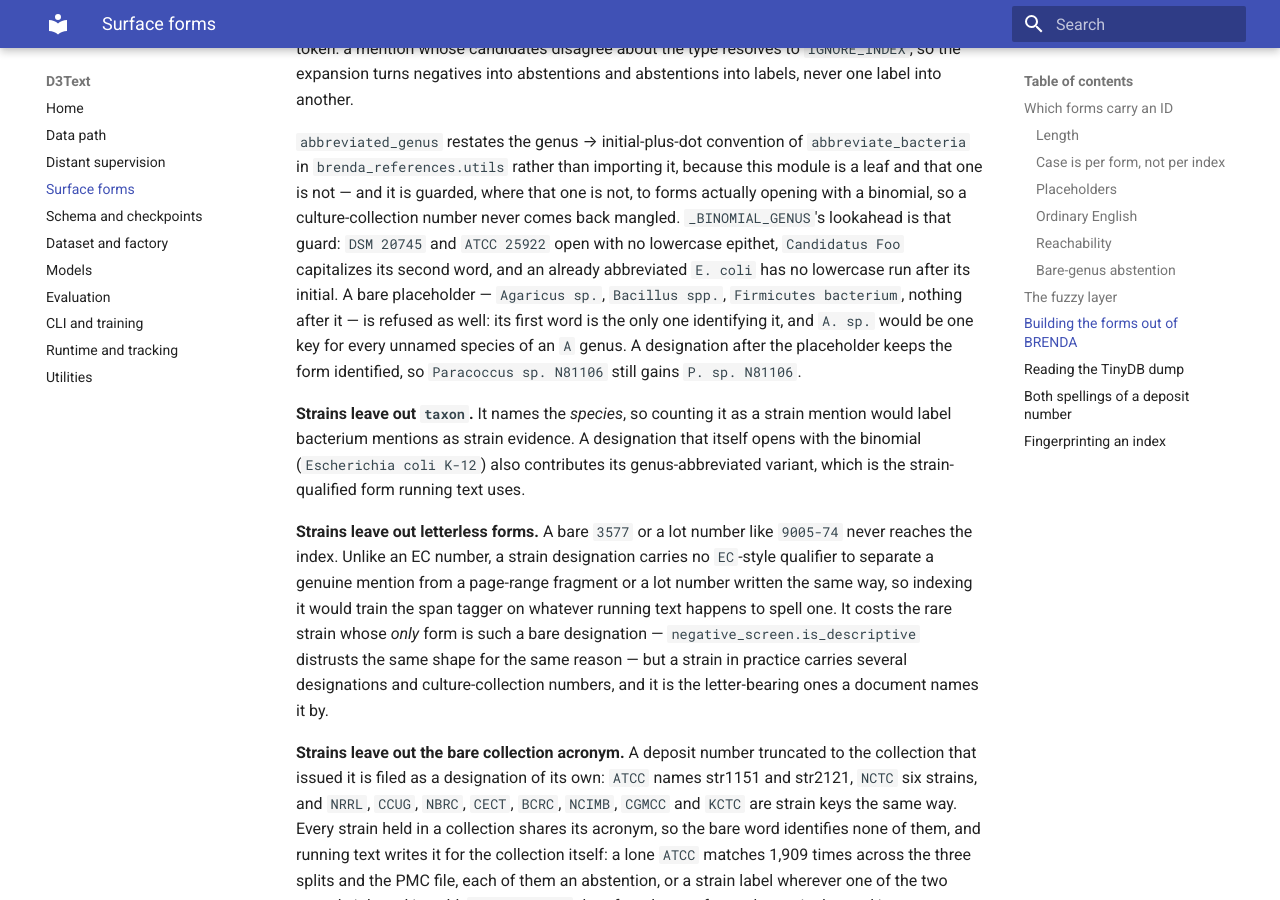
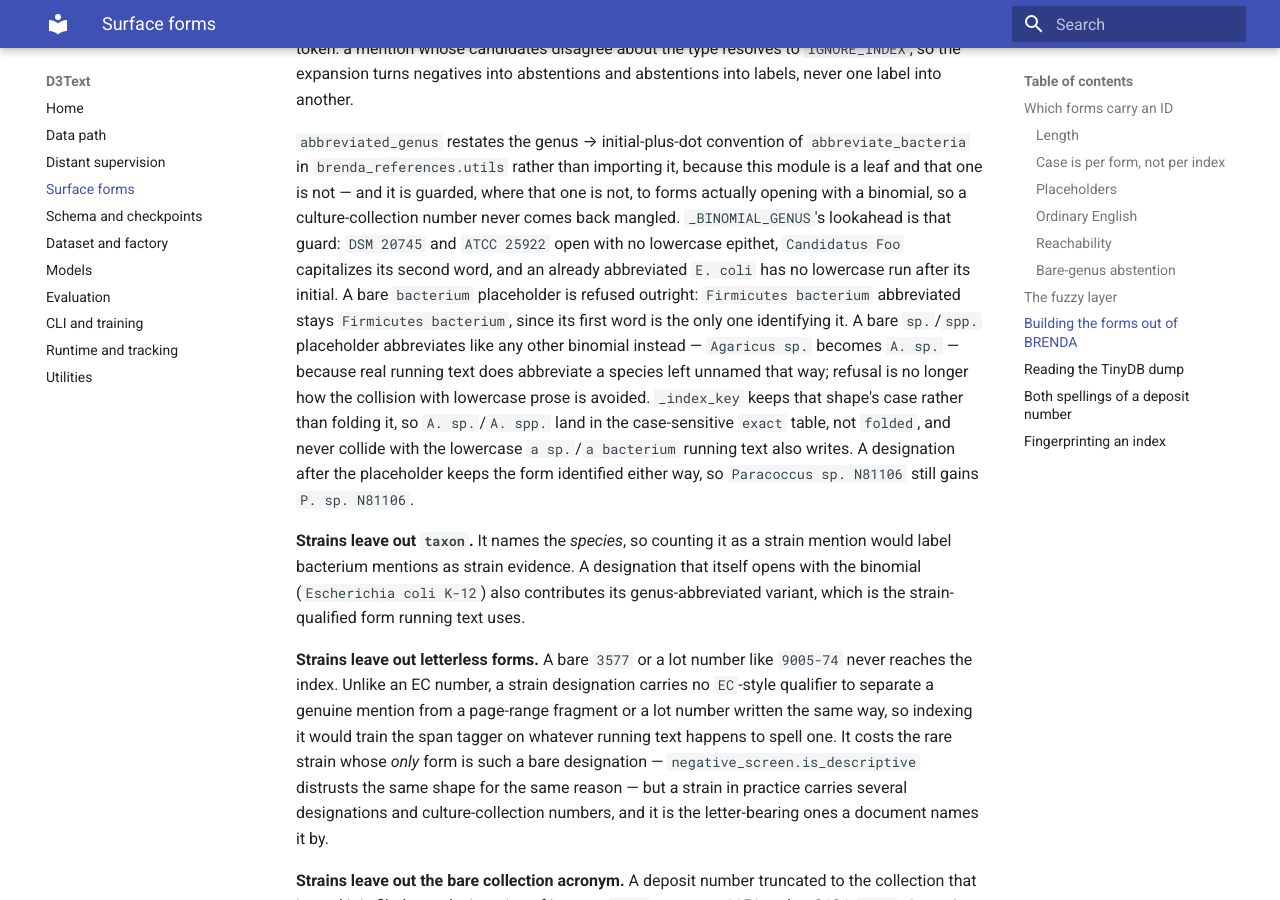
Before and after one commit to manuquadros/d3text, an MkDocs documentation site: the page built from docs/surface-forms.md, in a window 1280 px wide and 900 px high, scrolled down 7952 px. Built offline with MkDocs 1.6.1 and Material for MkDocs 9.7.7, drawn with Linux system fonts in a browser that asks for light colours.

Commit message:
docs: describe the current sp./spp./bacterium abbreviation split
sp./spp. abbreviate normally now, landing in the case-sensitive
exact table instead of refusing outright; only bare bacterium still
refuses abbreviation.

```diff
--- a/docs/surface-forms.md
+++ b/docs/surface-forms.md
@@ -381,10 +381,16 @@ culture-collection number never comes back mangled. `_BINOMIAL_GENUS`'s
 lookahead is that guard: `DSM 20745` and `ATCC 25922` open with no lowercase
 epithet, `Candidatus Foo` capitalizes its second word, and an already
 abbreviated `E. coli` has no lowercase run after its initial. A bare
-placeholder — `Agaricus sp.`, `Bacillus spp.`, `Firmicutes bacterium`, nothing
-after it — is refused as well: its first word is the only one identifying it,
-and `A. sp.` would be one key for every unnamed species of an `A` genus. A
-designation after the placeholder keeps the form identified, so
+`bacterium` placeholder is refused outright: `Firmicutes bacterium`
+abbreviated stays `Firmicutes bacterium`, since its first word is the only
+one identifying it. A bare `sp.`/`spp.` placeholder abbreviates like any
+other binomial instead — `Agaricus sp.` becomes `A. sp.` — because real
+running text does abbreviate a species left unnamed that way; refusal is no
+longer how the collision with lowercase prose is avoided. `_index_key`
+keeps that shape's case rather than folding it, so `A. sp.`/`A. spp.` land
+in the case-sensitive `exact` table, not `folded`, and never collide with
+the lowercase `a sp.`/`a bacterium` running text also writes. A designation
+after the placeholder keeps the form identified either way, so
 `Paracoccus sp. N81106` still gains `P. sp. N81106`.
 
 **Strains leave out `taxon`.** It names the *species*, so counting it as a
```
